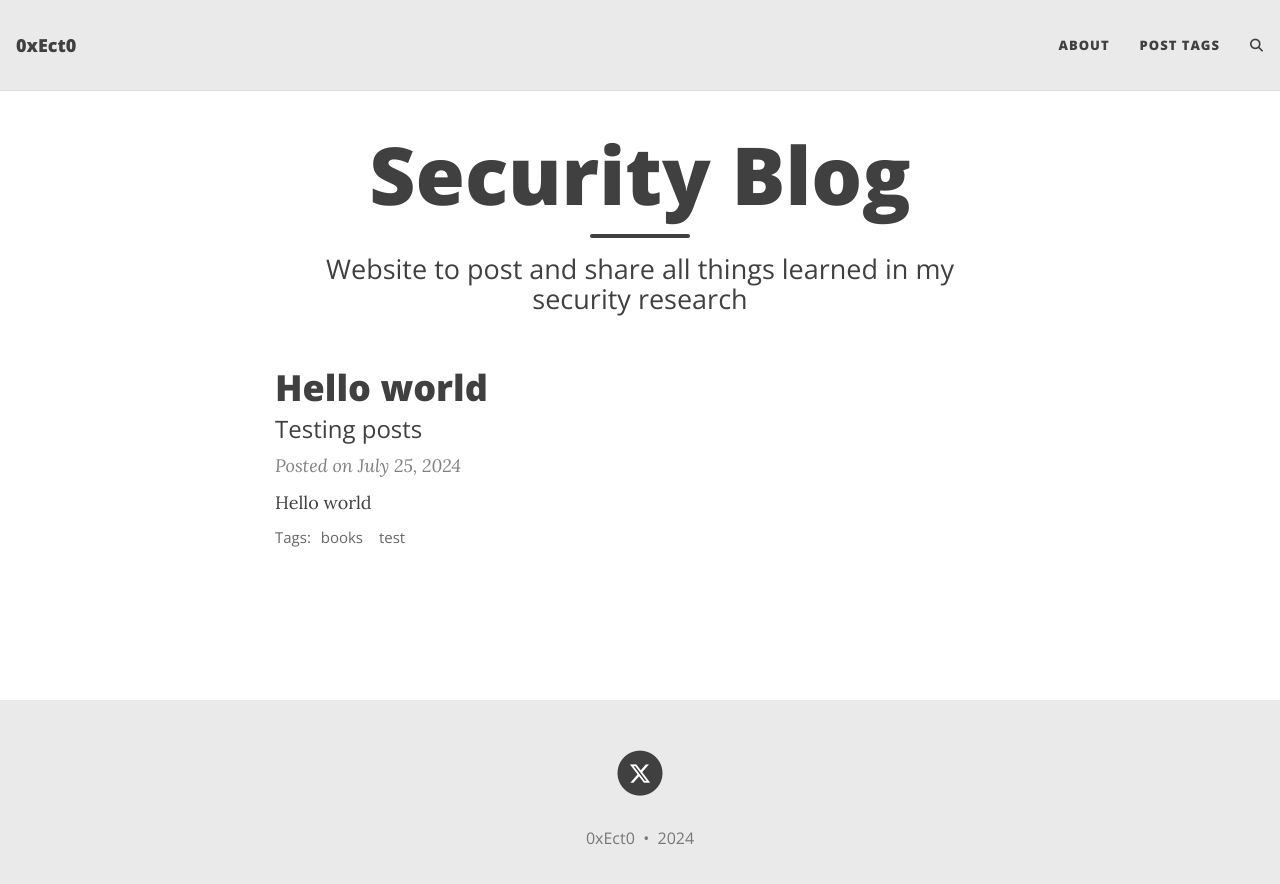
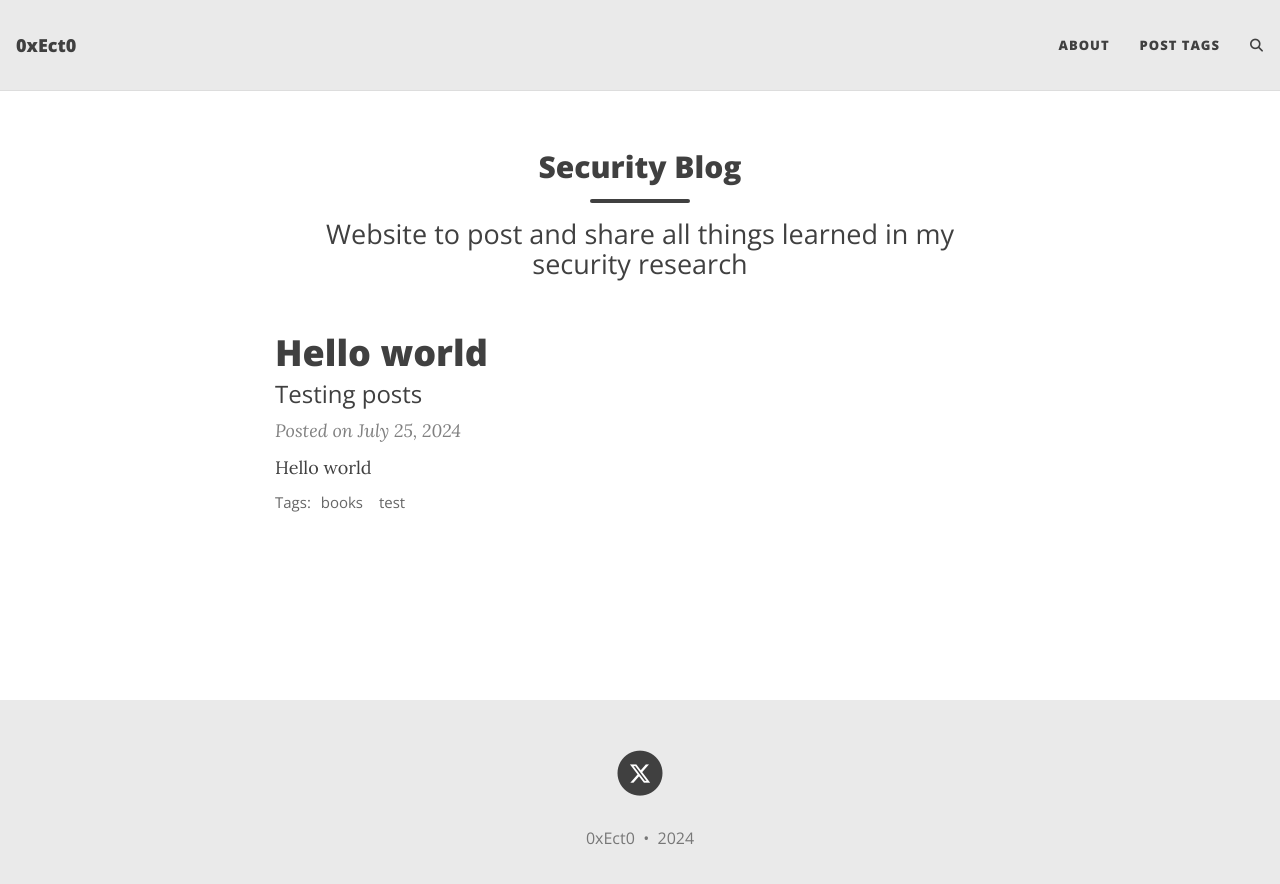
Before and after one commit to 0xEct0/0xEct0.github.io, a Jekyll site: the page built from index.html, in a window 1280 px wide. Shown: the top 884 px of the page. Built offline with Jekyll 4.4.1, drawn with Linux system fonts in a browser that asks for light colours; the list of posts is cut into pages by our own code; comment, search, counter and statistics services are not loaded.

Commit message:
changed files

```diff
--- a/_includes/header.html
+++ b/_includes/header.html
@@ -23,7 +23,7 @@
     <div class="row">
       <div class="col-xl-8 offset-xl-2 col-lg-10 offset-lg-1">
         <div class="{{ include.type }}-heading">
-          <h1>{% if page.title %}{{ page.title | strip_html }}{% else %}<br/>{% endif %}</h1>
+          <h2>{% if page.title %}{{ page.title | strip_html }}{% else %}<br/>{% endif %}</h2>
           {% if page.subtitle %}
             {% if include.type == "page" %}
               <hr class="small">
```
